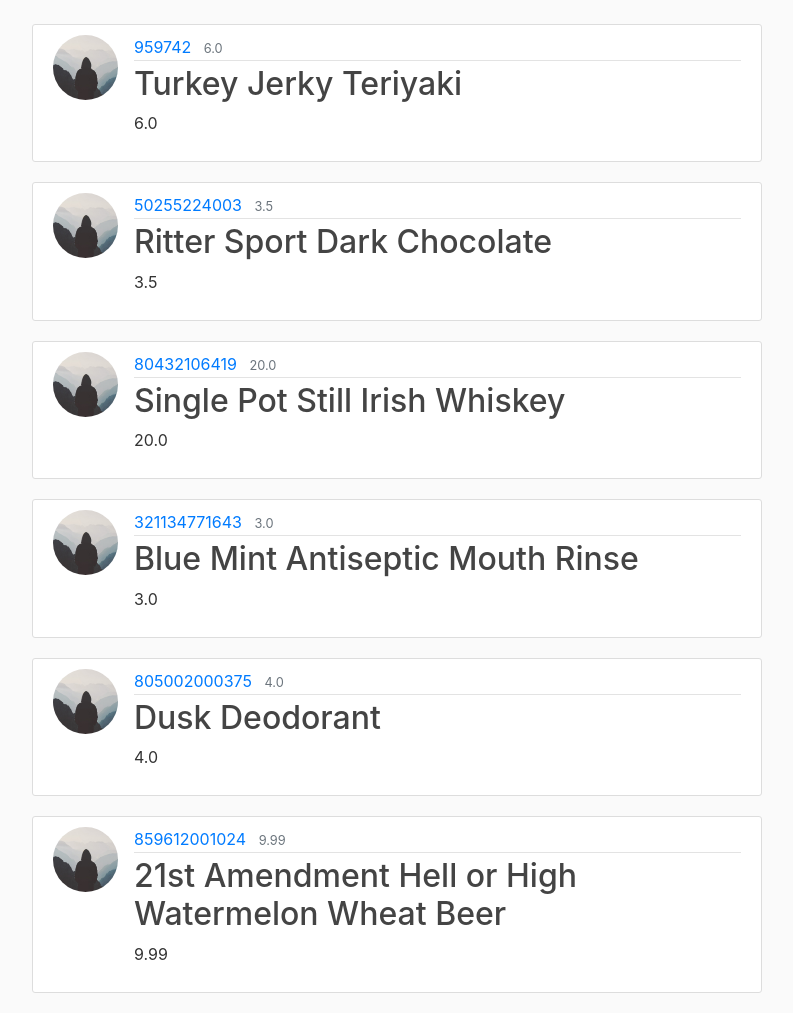
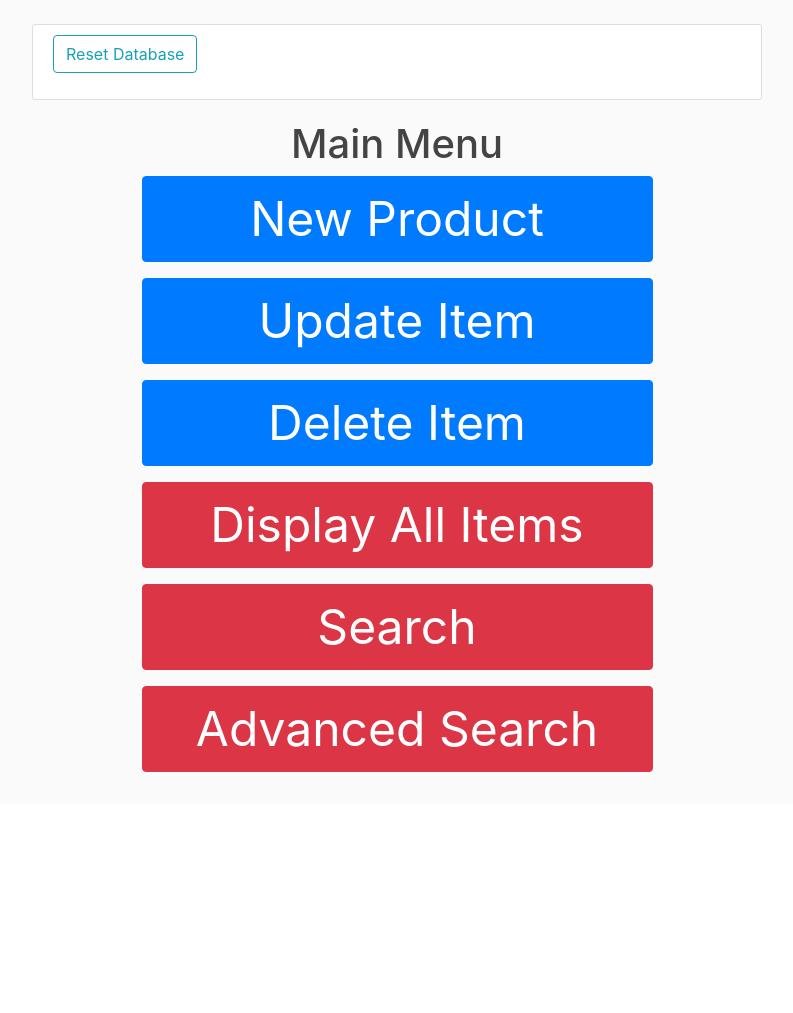
Before and after one commit to bgmichael/CSC-455-Flask, a Flask app: page / in a window 1280 px wide. Shown: the part 56-1069 px from the top of the page, without its empty margins (53-846 px from the left). After the commit the page ends 828 px from the top, so only its background shows below. Run offline with Flask 2, Linux system fonts and the light colour scheme; data comes from the database, SQL or seed files in the repository; both versions use the stored data as it was after the commit; some libraries are stand-ins or nearby versions.

Commit message:
Added the Store tables

```diff
--- a/flaskblog/forms.py
+++ b/flaskblog/forms.py
@@ -133,3 +133,6 @@ class DisplayItemsForm(FlaskForm):
 class SimulatedTransactionForm(FlaskForm):
     transaction = TextAreaField('Products In Transaction', validators=[DataRequired()])
     submit = SubmitField('Process Transaction')
+
+class HomeForm(FlaskForm):
+    submit = SubmitField('Reset Database')
--- a/flaskblog/gendata.py
+++ b/flaskblog/gendata.py
@@ -4,7 +4,8 @@ from PIL import Image
 from flask import render_template, url_for, flash, redirect, request, abort
 from flaskblog import app, db, bcrypt
 from flaskblog.forms import RegistrationForm, LoginForm, UpdateAccountForm, PostForm
-from flaskblog.models import User, Post, Employees, Product, Product_Information, Part_Of_Relationship
+from flaskblog.models import User, Employees, Product, Product_Information, Part_Of_Relationship, Store, Sold_By_Relationship,\
+Works_At_Relationship
     #Product, Product_Information, \
     #Part_Of_Relationship, Sold_By_Relationship, Store, Works_At_Relationship
 from flask_login import login_user, current_user, logout_user, login_required
@@ -36,6 +37,8 @@ productInformationAndRelationship = [[1, "November 2022", 4.00, 959742],
                                      [5, "February 2021,", 4.00, 805002000375],
                                      [6, "March 2022", 12.00, 321134771643]]
 
+
+
 def resetDatabase():
     db.drop_all()
     genData()
@@ -57,10 +60,36 @@ def genData():
     hashed_password = bcrypt.generate_password_hash('Password123').decode('utf-8')
     user = User(username='bgmichael', email='bgmichael@outlook.com', password=hashed_password)
     db.session.add(user)
+    if Store.query.first() == None:
+        Store(Store_ID=1, location='Wilmington, NC')
+    if Product.query.first() == None:
+        instantiateItem()
+    if Product_Information.query.first() == None:
+        instantiateProductInfo()
+    if Part_Of_Relationship.query.first() == None:
+        instantiateRelationship()
+    if Works_At_Relationship.query.first() == None:
+        linkEmployees()
+    if Sold_By_Relationship.query.first() == None:
+        instantiateStoreToProduct()
     try:
         db.session.commit()
     except:
         db.session.rollback()
+
+def instantiateStoreToProduct():
+    print('inside instantiateStore')
+    for product in products:
+        productInStore = Sold_By_Relationship(Store_ID= 1, Product_ID=product[0])
+        db.session.add(productInStore)
+    db.session.commit()
+
+def linkEmployees():
+    print('inside linkEmployees')
+    for employee in employeeData:
+        employeeLink = Works_At_Relationship(Store_ID=1, Employee_ID= employee[0])
+        db.session.add(employeeLink)
+    db.session.commit()
 
 def instantiateItem():
     print('inside instantiateItem function2')
--- a/flaskblog/routes.py
+++ b/flaskblog/routes.py
@@ -4,18 +4,24 @@ from PIL import Image
 from flask import render_template, url_for, flash, redirect, request, abort
 from flaskblog import app, db, bcrypt
 from flaskblog.forms import RegistrationForm, LoginForm, UpdateAccountForm, PostForm, ItemForm, SearchForm, UpdateItem, \
-    DeleteItem, AdvancedSearchFrontForm, SearchMaxForm, SearchExpirationForm, DisplayItemsForm, SimulatedTransactionForm
-from flaskblog.models import User, Post, Employees, Product, Product_Information, Part_Of_Relationship
+    DeleteItem, AdvancedSearchFrontForm, SearchMaxForm, SearchExpirationForm, DisplayItemsForm, SimulatedTransactionForm, HomeForm
+from flaskblog.models import User, Employees, Product, Product_Information, Part_Of_Relationship
 from flask_login import login_user, current_user, logout_user, login_required
 from flaskblog.gendata import genData, instantiateItem, instantiateProductInfo, instantiateRelationship, resetDatabase,\
-    nextHighestIndividualId, monthToIntTranslation, seperateQueryResult
+    nextHighestIndividualId, monthToIntTranslation, seperateQueryResult, resetDatabase
 from sqlalchemy import text, Table, Column, Integer, String, MetaData
 from sqlalchemy import func
 
 
 @app.route("/")
-@app.route("/home")
+@app.route("/home", methods=['GET', 'POST'])
 def home():
+    form = HomeForm()
+    if form.validate_on_submit():
+        resetDatabase()
+        print('RESET')
+        flash('Your Database has been reset!', 'success')
+        return render_template('home.html', form=form)
     test = Employees.query.all()
     print(len(test))
     if len(test) < 1:
@@ -31,7 +37,9 @@ def home():
         instantiateRelationship()
 
     posts = Product.query.all()
-    return render_template(('home.html'), posts=posts)
+
+
+    return render_template(('home.html'), form=form, posts=posts)
 
 
 @app.route("/about")
--- a/flaskblog/templates/home.html
+++ b/flaskblog/templates/home.html
@@ -1,16 +1,49 @@
 {% extends "layout.html" %}
 {% block content %}
-    {% for post in posts %}
-        <article class="media content-section">
-          <img class="rounded-circle article-img" src="{{ url_for('static', filename='profile_pics/default.jpg') }}">
-          <div class="media-body">
-            <div class="article-metadata">
-              <a class="mr-2" href="#">{{ post.Product_ID }}</a>
-              <small class="text-muted">{{ post.price }}</small>
+    <div class="content-section">
+        <form method="POST" action="">
+            {{ form.hidden_tag() }}
+            <div class="form-group">
+                {{ form.submit(class="btn btn-outline-info") }}
             </div>
-            <h2><a class="article-title" href="{{ url_for('post', post_id=post.Product_ID) }}">{{ post.product_name }}</a></h2>
-            <p class="article-content">{{ post.price }}</p>
-          </div>
-        </article>
-    {% endfor %}
+        </form>
+    </div>
+            <fieldset class="form-group">
+    <div class="text-center">
+        <h1>Main Menu</h1>
+
+        <div class="row">
+            <div class="col-12 form-group">
+                <a class="btn btn-primary" type="button" href="{{ url_for('add_item') }}" style="width:70%"><font size="8">New Product</font></a>
+            </div>
+        </div>
+
+        <div class="row">
+            <div class="col-12 form-group">
+                <a class="btn btn-primary" type="button" href="{{ url_for('updateItem') }}" style="width:70%"><font size="8">Update Item</font></a>
+            </div>
+        </div>
+
+        <div class="row">
+            <div class="col-12 form-group">
+                <a class="btn btn-primary" type="button" href="{{ url_for('deleteItem') }}" style="width:70%"><font size="8">Delete Item</font></a>
+            </div>
+         </div>
+
+        <div class="row">
+            <div class="col-12 form-group">
+                <a class="btn btn-danger" type="button" href="{{ url_for('displayAllItems') }}" style="width:70%"><font size="8">Display All Items</font></a>
+            </div>
+        </div>
+        <div class="row">
+            <div class="col-12 form-group">
+                <a class="btn btn-danger" type="button" href="{{ url_for('search') }}" style="width:70%"><font size="8">Search</font></a>
+            </div>
+        </div>
+        <div class="row">
+            <div class="col-12 form-group">
+                <a class="btn btn-danger" type="button" href="{{ url_for('advancedSearchFront') }}" style="width:70%"><font size="8">Advanced Search</font></a>
+            </div>
+        </div>
+    </div>
 {% endblock content %}
```
Also changed, not shown: flaskblog/models.py (+40 -27 lines), flaskblog/site.db.
